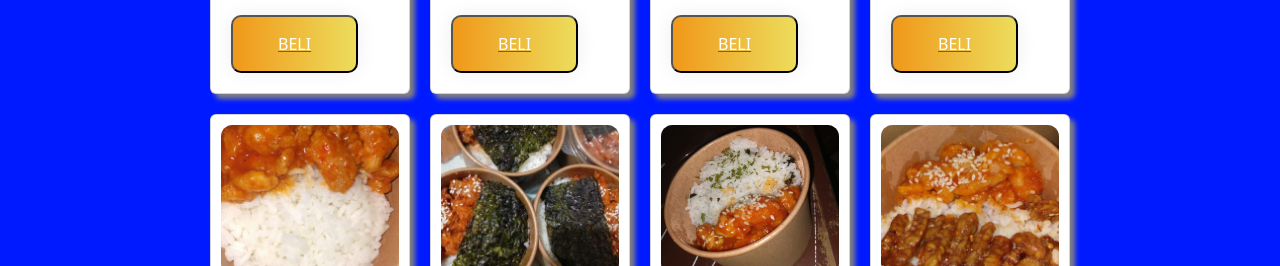
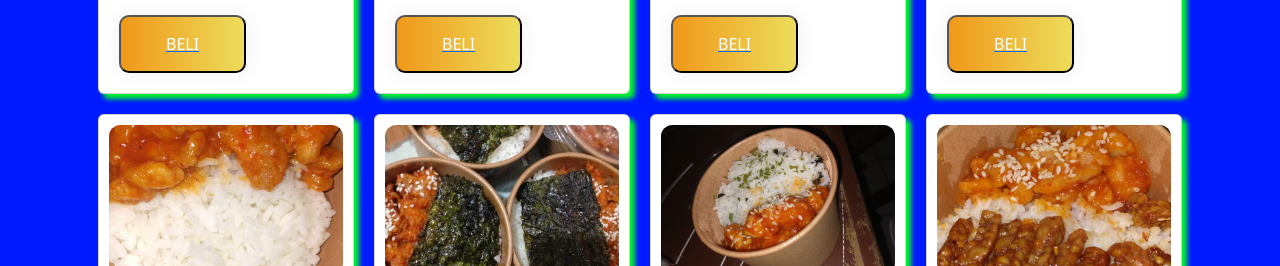
Before and after one commit to Ahmad-daniyal/Store, a plain HTML site: page materi_kelas.css/card2.html in a window 1280 px wide. Shown: the part 320-586 px from the top of the page. Drawn offline with nearby package versions, Linux system fonts and the light colour scheme.

Commit message:
class card

```diff
--- a/materi_kelas.css/dodol.css
+++ b/materi_kelas.css/dodol.css
@@ -5,11 +5,11 @@
   background-color: rgb(0, 26, 255);
 }
 .card {
-  width: 200px;
+  width: 16rem;
   border: 1px solid black;
   padding: 10px;
   border-radius: 2cap;
-  box-shadow: 5px 5px 5px grey;
+  box-shadow: 5px 5px 5px rgb(0, 248, 41);
   height: 300px;
   margin-top: 20px;
   overflow: hidden;
```
